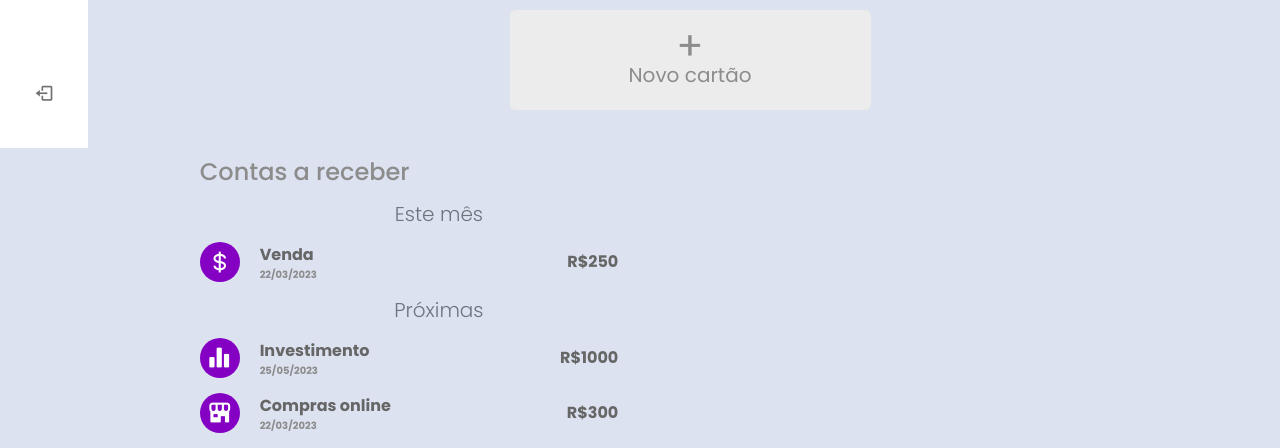
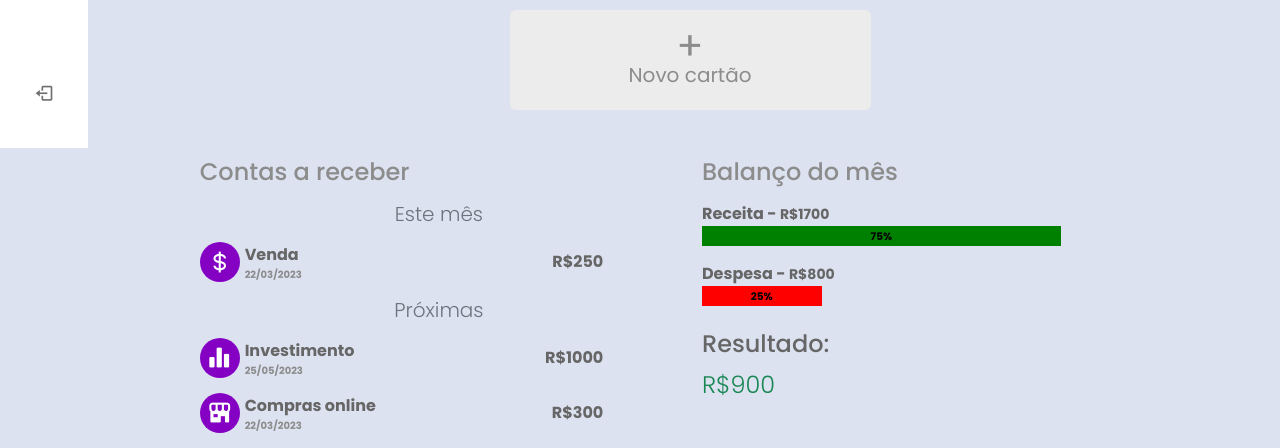
Before and after one commit to felipefazani/Controle-Financas, a website: page public/index.html in a window 1280 px wide. Shown: the part 652-1100 px from the top of the page. Drawn offline with nearby package versions, Linux system fonts and the light colour scheme.

Commit message:
Criando 'Balanço do mês' na index

```diff
--- a/public/css/estilo.css
+++ b/public/css/estilo.css
@@ -77,6 +77,9 @@ i{
     margin-right: 20px;
 }
 
+.contas-a-receber .item .col-1{
+    margin-right: 5px;
+}
 
 .cartao .item-icon{
     width: 40px;
@@ -108,6 +111,28 @@ i{
 
 .contas-a-receber li i{
     background: rgb(132, 0, 194);
+}
+
+.balanco-mes{
+    color: #666666;
+    font-weight: bold;
+}
+
+.balanco-mes .balanco-porcentagem{
+    height: 20px;
+    text-align: end;
+    font-size: 12px;
+    color: #000;
+}
+
+.balanco-porcentagem.receita{
+    background-color: green;
+    width: 75%;
+}
+
+.balanco-porcentagem.despesa{
+    background-color: red;
+    width: 25%;
 }
 
 
--- a/public/index.html
+++ b/public/index.html
@@ -201,7 +201,7 @@
 
                     <div class="col-4">
                         <h4>Cartão de crédito</h4>
-                            <ul class="lista-itens px-2 secao-ul-cartoes">
+                            <ul class="lista-itens px-3 secao-ul-cartoes">
                                 <li class="item">
                                     <div class="col-1">
                                         <i class='bx bxl-paypal item-icon paypal'></i>
@@ -430,8 +430,29 @@
                         </li>
                     </ul>
                 </div>
-                <div class="col-6">
 
+                <div class="col-6 fs-6 balanco-mes">
+                    <h4>Balanço do mês</h4>
+                    <div class="row my-3">
+                        <span>
+                            Receita - <small>R$1700</small>
+                            <div class="balanco-porcentagem receita d-flex align-items-center justify-content-center">
+                                <small>75%</small>
+                            </div>
+                        </span>
+                    </div>
+                    <div class="row">
+                        <span>
+                            Despesa - <small>R$800</small>
+                            <div class="balanco-porcentagem despesa d-flex align-items-center justify-content-center">
+                                <small>25%</small>
+                            </div>
+                        </span>
+                    </div>
+                    <div class="row my-4">
+                        <h4 style="color: #666666;">Resultado:</h4>
+                        <span class="fs-4 text-success fw-light">R$900</span>
+                    </div>
                 </div>
             </div>
             <!-- ==== FIM TERCEIRA ROW ===== -->
```
